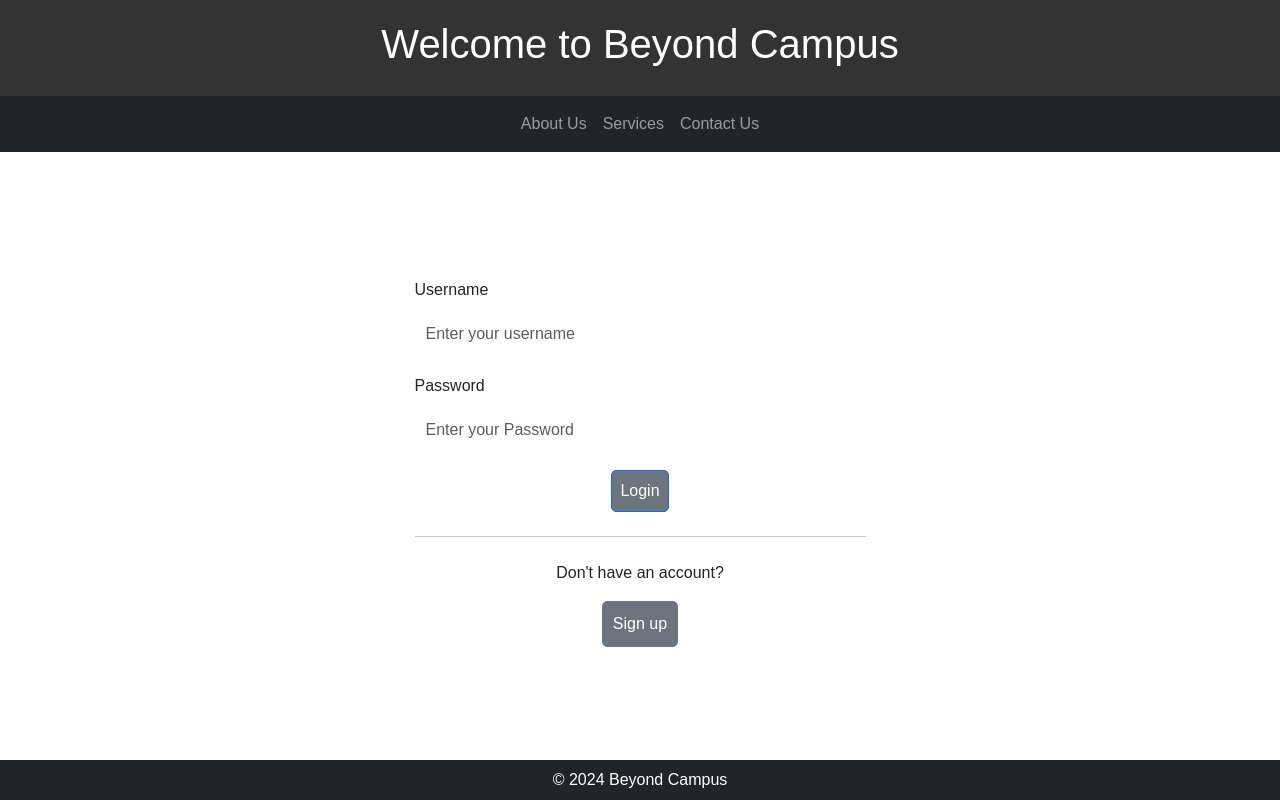
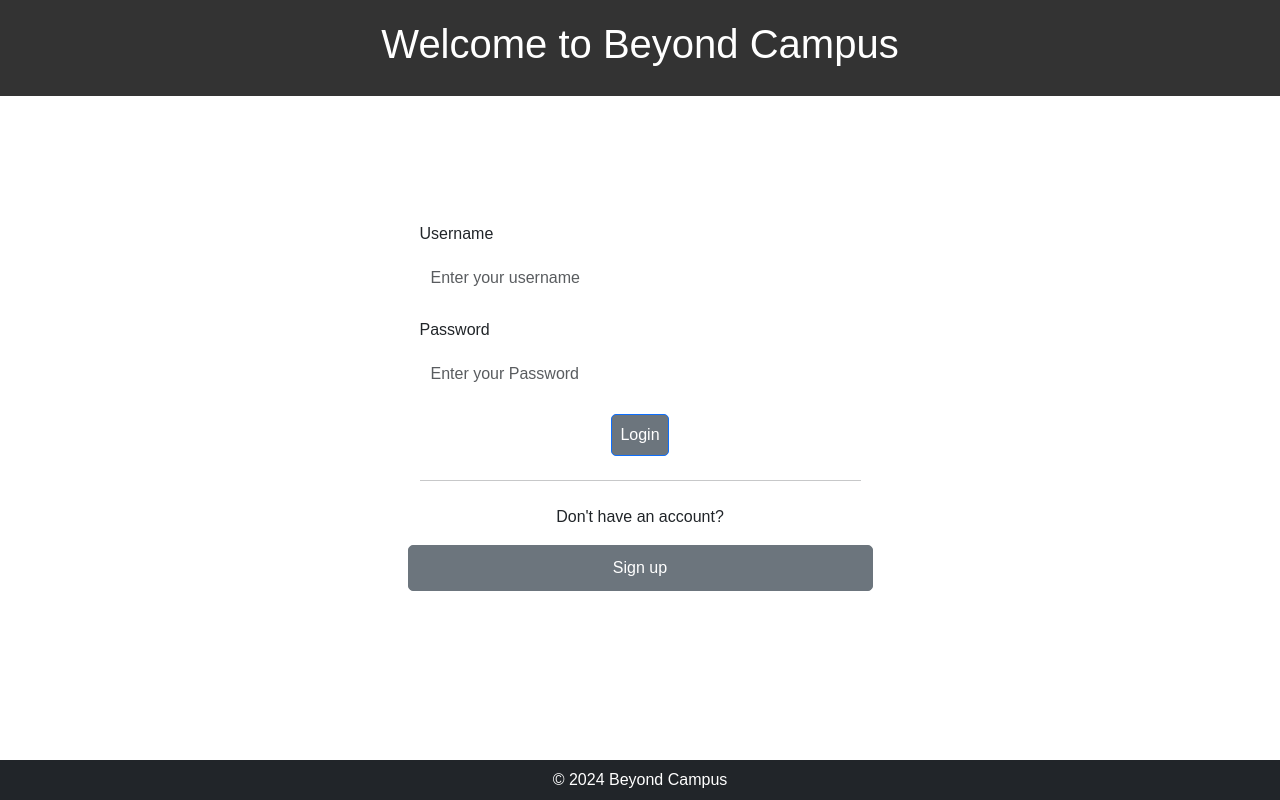
Before and after one commit to AjaXsb/beyond_campus, a Django app: page /login/ in a window 1280 px wide. Run offline with Django 4.2, Linux system fonts and the light colour scheme.

Commit message:
Update login.html

```diff
--- a/beyondCampus/templates/login.html
+++ b/beyondCampus/templates/login.html
@@ -90,34 +90,14 @@
   <header>
     <h1>Welcome to Beyond Campus</h1>
   </header>
-
-  <nav class="navbar navbar-expand-lg navbar-dark bg-dark">
-    <div class="container">
-      <div class="collapse navbar-collapse" id="navbarNav">
-        <ul class="navbar-nav mx-auto">
-          <li class="nav-item">
-            <a class="nav-link" href="#">About Us</a>
-          </li>
-          <li class="nav-item">
-            <a class="nav-link" href="#">Services</a>
-          </li>
-          <li class="nav-item">
-            <a class="nav-link" href="#">Contact Us</a>
-          </li>
-        </ul>
-      </div>
-    </div>
-  </nav>
-
   <main class="container mt-5">
+    <form action="{% url 'profile' %}" method="post">
     <div class="row justify-content-center">
-
-    <form method="post">
-      {% csrf_token %}
         <div class="row justify-content-center">
           <div class="col-md-5">
             <div class="mt-5">
             <div class="mb-3">
+              {% csrf_token %}
               <label for="username" class="form-label">Username</label>
               <div class="input-group">
                 <span class="input-group-addon"></span>
@@ -130,19 +110,20 @@
                 <span class="input-group-addon"></span>
                 <input id="password" type="password" class="form-control" name="password" required placeholder="Enter your Password">
             </div>
-
             <div class="mt-3 text-center">
-                <button type="submit" class="btn btn-primary">Login</button>
-              </select>
+              <button type="submit" class="btn btn-primary">Login</button>
             </div>
             <div class="mt-3 text-center">
                 <hr class="my-4">
-            <p>Don't have an account?</p>
-            <a href="{% url 'signup' %}" class="btn btn-secondary">Sign up</a></p>
+            </div>
+    </form>
+            <p class="row justify-content-center">Don't have an account?</p>
+            <div class="row justify-content-center">
+            <a href="{% url 'signup' %}" class="btn btn-secondary">Sign up</a>
+             </div>
           </div>
         </div>
       </div>
-    </form>
   </main>
 
   <footer class="bg-dark text-white text-center py-2">
```
